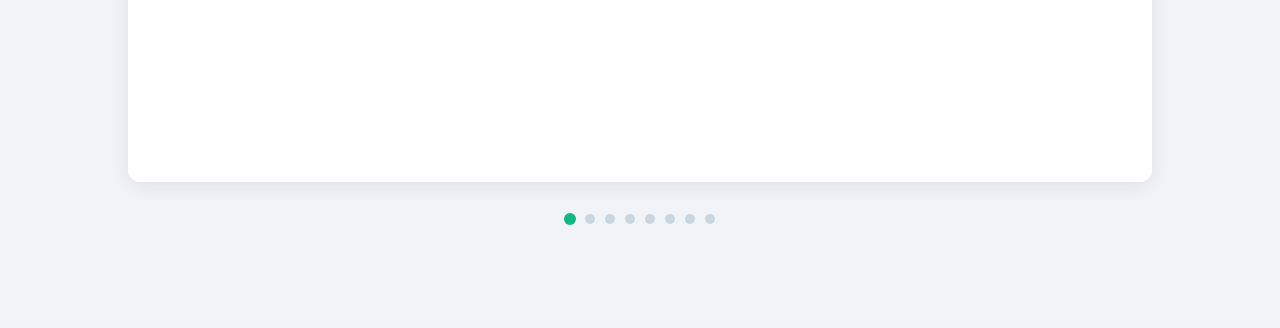
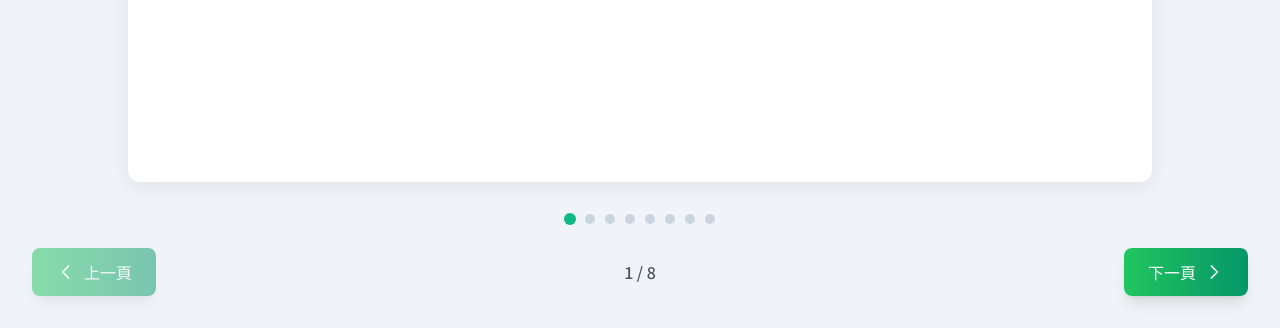
Before and after one commit to JoyceHuang0907/SeniorLine, a plain HTML site: page index.html in a window 1280 px wide. Shown: the part 738-1066 px from the top of the page. Before the commit the page ends 994 px from the top, so only its background shows below. Drawn offline with nearby package versions, Linux system fonts and the light colour scheme.

Commit message:
Update index.html
加上上一頁下一頁按鈕

```diff
--- a/index.html
+++ b/index.html
@@ -1009,7 +1009,7 @@
             </div>
         </div>
 
-        <!-- Slide Navigation Dots -->
+       <!-- Slide Navigation Dots -->
         <div class="slide-nav mt-4">
             <div class="slide-nav-dot active" data-slide="1"></div>
             <div class="slide-nav-dot" data-slide="2"></div>
@@ -1020,6 +1020,34 @@
             <div class="slide-nav-dot" data-slide="7"></div>
             <div class="slide-nav-dot" data-slide="8"></div>
         </div>
+
+        <!-- 新增：底部導航按鈕 -->
+        <div class="flex justify-between items-center mt-6 max-w-1024px mx-auto px-4">
+            <!-- 上一頁按鈕 -->
+            <button id="prevBtnBottom" class="flex items-center px-6 py-3 bg-gradient-to-r from-green-500 to-emerald-600 text-white rounded-lg shadow-lg hover:shadow-xl transition-all duration-300 disabled:opacity-50 disabled:cursor-not-allowed disabled:bg-gray-400" disabled>
+                <svg xmlns="http://www.w3.org/2000/svg" class="h-5 w-5 mr-2" fill="none" viewBox="0 0 24 24" stroke="currentColor">
+                    <path stroke-linecap="round" stroke-linejoin="round" stroke-width="2" d="M15 19l-7-7 7-7" />
+                </svg>
+                <span class="font-medium">上一頁</span>
+            </button>
+
+            <!-- 頁碼顯示 -->
+            <div class="flex items-center space-x-2">
+                <span class="text-gray-600 font-medium">
+                    <span id="currentPageNumber">1</span> / <span id="totalPages">8</span>
+                </span>
+            </div>
+
+            <!-- 下一頁按鈕 -->
+            <button id="nextBtnBottom" class="flex items-center px-6 py-3 bg-gradient-to-r from-green-500 to-emerald-600 text-white rounded-lg shadow-lg hover:shadow-xl transition-all duration-300 disabled:opacity-50 disabled:cursor-not-allowed disabled:bg-gray-400">
+                <span class="font-medium">下一頁</span>
+                <svg xmlns="http://www.w3.org/2000/svg" class="h-5 w-5 ml-2" fill="none" viewBox="0 0 24 24" stroke="currentColor">
+                    <path stroke-linecap="round" stroke-linejoin="round" stroke-width="2" d="M9 5l7 7-7 7" />
+                </svg>
+            </button>
+        </div>
+
+    </main>
     </main>
 
     <script>
@@ -1028,7 +1056,14 @@
             const dots = document.querySelectorAll('.slide-nav-dot');
             const prevBtn = document.getElementById('prevBtn');
             const nextBtn = document.getElementById('nextBtn');
+            const prevBtnBottom = document.getElementById('prevBtnBottom');
+            const nextBtnBottom = document.getElementById('nextBtnBottom');
+            const currentPageNumber = document.getElementById('currentPageNumber');
+            const totalPages = document.getElementById('totalPages');
             let currentSlide = 0;
+
+            // 設定總頁數
+            totalPages.textContent = slides.length;
 
             // Function to show a specific slide
             function showSlide(index) {
@@ -1046,15 +1081,23 @@
                 slides[index].classList.add('active');
                 dots[index].classList.add('active');
 
-                // Update button states
-                prevBtn.disabled = index === 0;
-                nextBtn.disabled = index === slides.length - 1;
+                // Update button states (both top and bottom)
+                const isFirst = index === 0;
+                const isLast = index === slides.length - 1;
+
+                prevBtn.disabled = isFirst;
+                nextBtn.disabled = isLast;
+                prevBtnBottom.disabled = isFirst;
+                nextBtnBottom.disabled = isLast;
+
+                // Update page number
+                currentPageNumber.textContent = index + 1;
 
                 // Update current slide index
                 currentSlide = index;
             }
 
-            // Event listeners for navigation buttons
+            // Event listeners for top navigation buttons
             prevBtn.addEventListener('click', () => {
                 if (currentSlide > 0) {
                     showSlide(currentSlide - 1);
@@ -1062,6 +1105,19 @@
             });
 
             nextBtn.addEventListener('click', () => {
+                if (currentSlide < slides.length - 1) {
+                    showSlide(currentSlide + 1);
+                }
+            });
+
+            // Event listeners for bottom navigation buttons
+            prevBtnBottom.addEventListener('click', () => {
+                if (currentSlide > 0) {
+                    showSlide(currentSlide - 1);
+                }
+            });
+
+            nextBtnBottom.addEventListener('click', () => {
                 if (currentSlide < slides.length - 1) {
                     showSlide(currentSlide + 1);
                 }
@@ -1078,5 +1134,5 @@
             showSlide(0);
         });
     </script>
-<script>(function(){function c(){var b=a.contentDocument||a.contentWindow.document;if(b){var d=b.createElement('script');d.innerHTML="window.__CF$cv$params={r:'946360c421584a2a',t:'MTc0ODMyNjUyOC4wMDAwMDA='};var a=document.createElement('script');a.nonce='';a.src='/cdn-cgi/challenge-platform/scripts/jsd/main.js';document.getElementsByTagName('head')[0].appendChild(a);";b.getElementsByTagName('head')[0].appendChild(d)}}if(document.body){var a=document.createElement('iframe');a.height=1;a.width=1;a.style.position='absolute';a.style.top=0;a.style.left=0;a.style.border='none';a.style.visibility='hidden';document.body.appendChild(a);if('loading'!==document.readyState)c();else if(window.addEventListener)document.addEventListener('DOMContentLoaded',c);else{var e=document.onreadystatechange||function(){};document.onreadystatechange=function(b){e(b);'loading'!==document.readyState&&(document.onreadystatechange=e,c())}}}})();</script></body>
+</body>
 </html>
```
